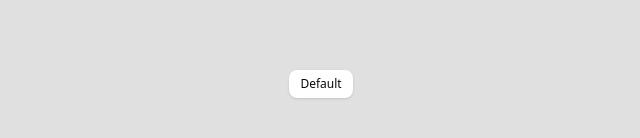
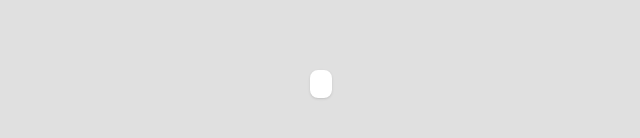
Before and after one commit to arrifat346afs/game-ui, a React (Vite) app: page / in a window 1280 px wide. Shown: the part 316-454 px from the top of the page, without its empty margins (319-959 px from the left). Built offline with nearby package versions, Linux system fonts and the light colour scheme.

Commit message:
chore(button): remove default button text and render empty div

```diff
--- a/src/App.tsx
+++ b/src/App.tsx
@@ -4,7 +4,7 @@ export function App() {
   return (
     <div className="flex min-h-svh  items-center justify-center gap-16 p-12 bg-[#e0e0e0]">
       {/* Row 1 */}
-      <Button variant="default">Default</Button>
+      <Button variant="default"></Button>
 
     </div>
   )
```
